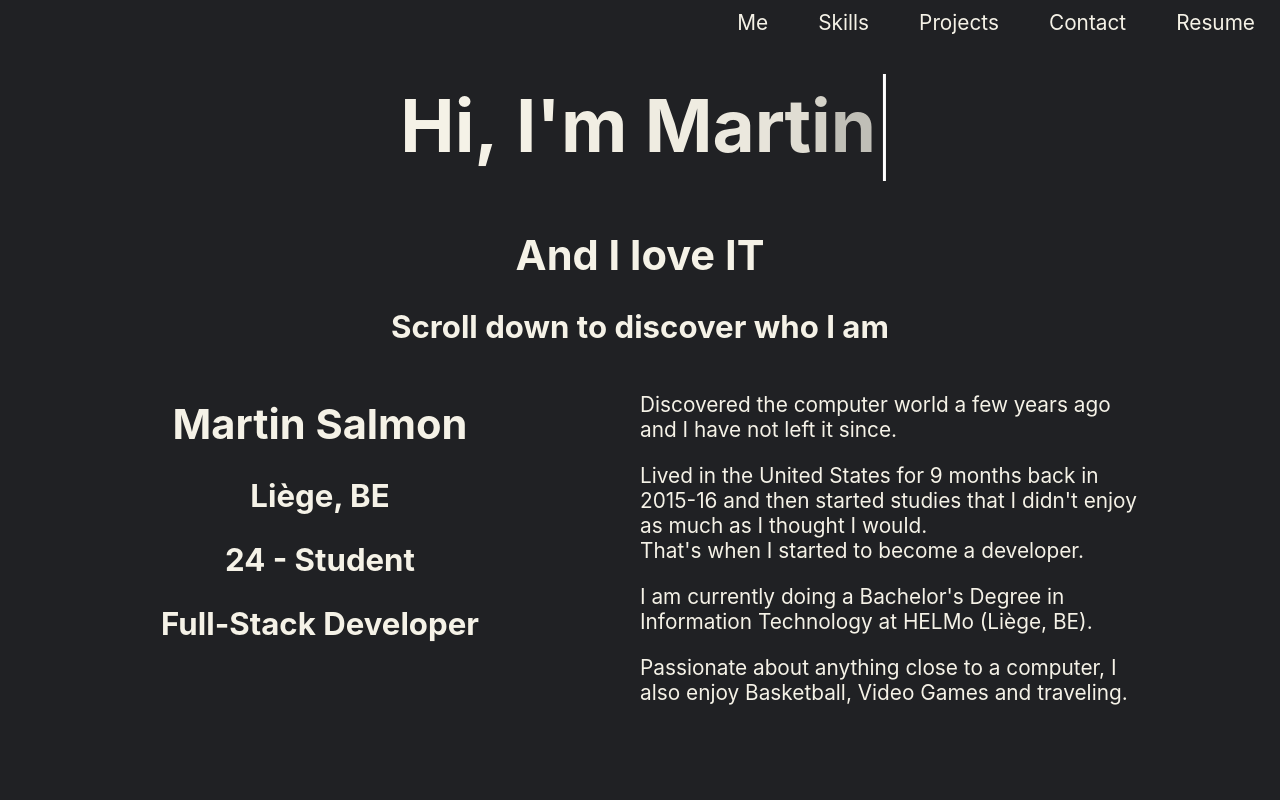
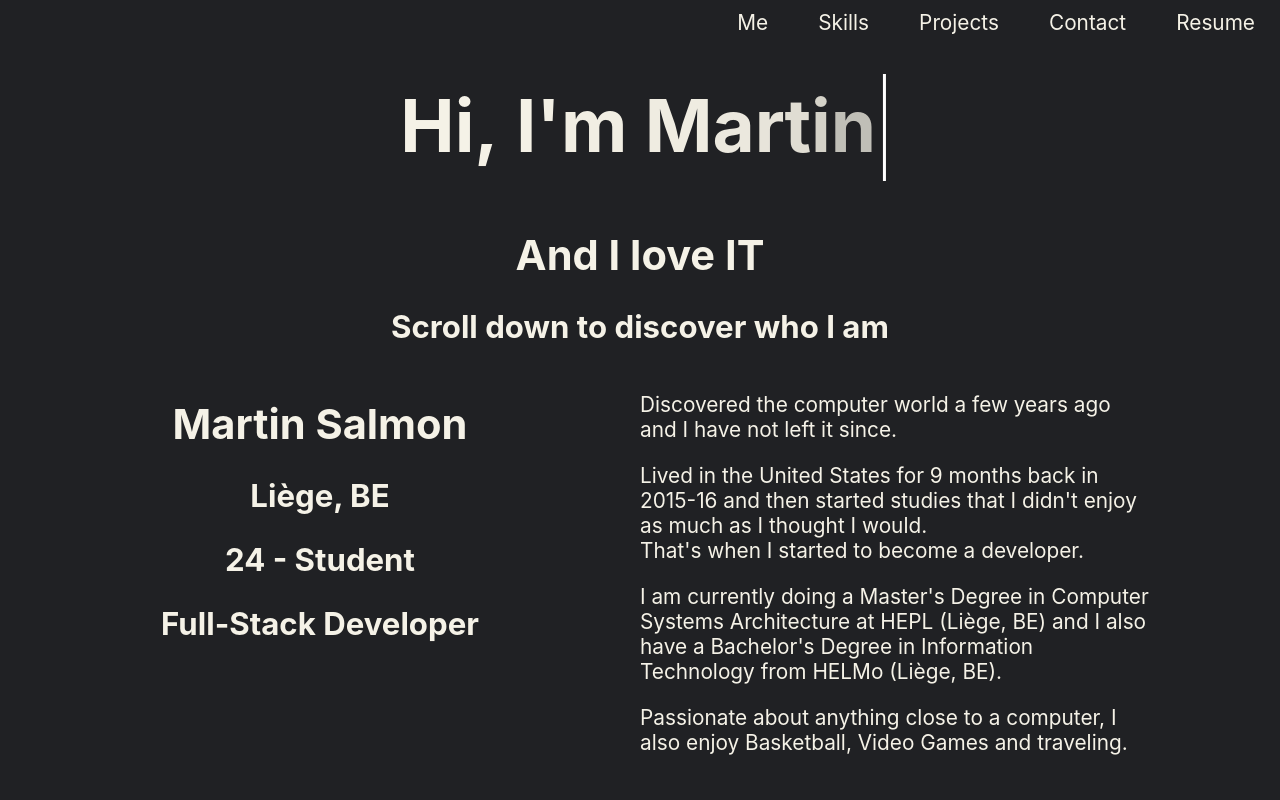
Before and after one commit to MartinSalmon98/martinsalmon98.github.io, a plain HTML site: page index.html in a window 1280 px wide. Shown: the top 800 px of the page. Drawn offline with nearby package versions, Linux system fonts and the light colour scheme.

Commit message:
small changes

```diff
--- a/index.html
+++ b/index.html
@@ -49,8 +49,9 @@
             when I started to become a developer.
           </p>
           <p>
-            I am currently doing a Bachelor's Degree in Information Technology
-            at HELMo (Liège, BE).
+            I am currently doing a Master's Degree in Computer Systems Architecture
+            at HEPL (Liège, BE) and I also have a Bachelor's Degree in Information
+            Technology from HELMo (Liège, BE).
           </p>
           <p>
             Passionate about anything close to a computer, I also enjoy
@@ -226,8 +227,9 @@
             Teams and designed especially for the mobile version of this
             tool.<br />
             FlexDesk was a SPFx project (integrated into the Sharepoint
-            Environment of the company) and the code for it was in React.<br/>
-            It also had an Admin Interface that allowed the company to have reports about the occupancy of the company's buildings.
+            Environment of the company) and the code for it was in React.<br />
+            It also had an Admin Interface that allowed the company to have
+            reports about the occupancy of the company's buildings.
           </p>
           <img
             alt="react"
@@ -278,7 +280,9 @@
     <footer>
       <p></p>
       <p>&copy; 2022, Martin Salmon - All rights reserved</p>
-      <p>Icons by <a href="https://icons8.com/license" target="_blank">icons8</a></p>
+      <p>
+        Icons by <a href="https://icons8.com/license" target="_blank">icons8</a>
+      </p>
     </footer>
 
     <script src="./scripts/script.js"></script>
```
